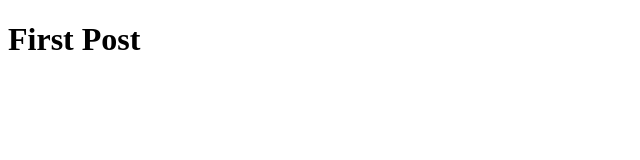
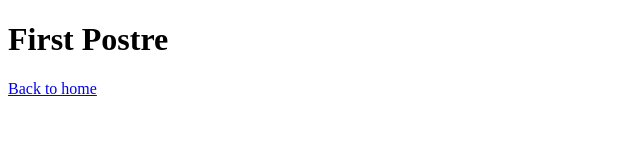
Before and after one commit to sminutoli/nextjs-blog, a Next.js app: page /posts/first-post in a window 1280 px wide. Shown: the top 160 px of the page, without its empty margins (0-640 px from the left). Built offline with nearby package versions, Linux system fonts and the light colour scheme.

Commit message:
Add links

```diff
--- a/pages/index.js
+++ b/pages/index.js
@@ -1,5 +1,6 @@
 import Head from 'next/head';
 import styles from '../styles/Home.module.css';
+import Link from "next/link";
 
 export default function Home() {
   return (
@@ -13,6 +14,10 @@ export default function Home() {
         <h1 className={styles.title}>
           Learn <a href="https://nextjs.org">Next.js!</a>
         </h1>
+
+        <h2>
+          Go to <Link href="/posts/first-post">the first post</Link>
+        </h2>
 
         <p className={styles.description}>
           Get started by editing <code>pages/index.js</code>
--- a/pages/posts/first-post.js
+++ b/pages/posts/first-post.js
@@ -1,3 +1,12 @@
+import Link from "next/link";
+import Head from "next/head";
+
 export default function FirstPost() {
-    return <h1>First Post</h1>;
+    return <>
+        <Head>
+            <title>My First Post</title>
+        </Head>
+        <h1>First Postre</h1>
+        <Link href="/">Back to home</Link>
+    </>;
 }
```
